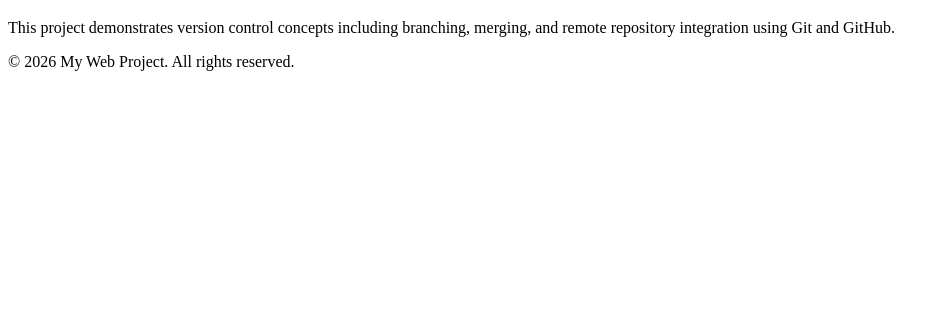
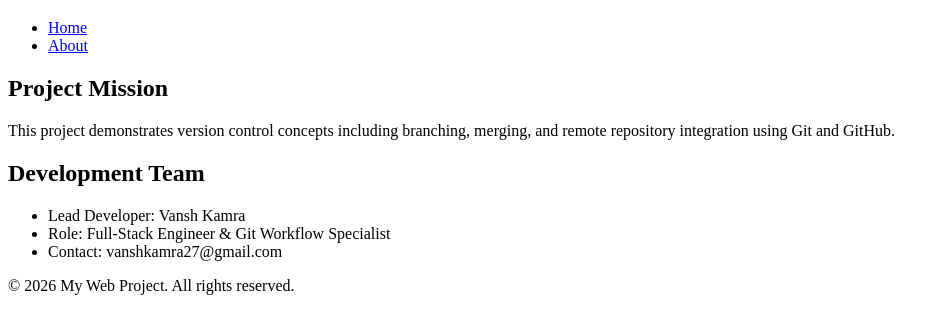
Before and after one commit to vanshkamra12/git-workflow-assignment, a plain HTML site: page about.html in a window 1280 px wide. Shown: the part 61-394 px from the top of the page, without its empty margins (0-949 px from the left). Drawn offline with Linux system fonts and the light colour scheme.

Commit message:
Feature: Add navigation and team details to about.html

```diff
--- a/about.html
+++ b/about.html
@@ -8,9 +8,26 @@
 <body>
     <header>
         <h1>About Us</h1>
+        <nav>
+            <ul>
+                <li><a href="index.html">Home</a></li>
+                <li><a href="about.html">About</a></li>
+            </ul>
+        </nav>
     </header>
     <main>
-        <p>This project demonstrates version control concepts including branching, merging, and remote repository integration using Git and GitHub.</p>
+        <section>
+            <h2>Project Mission</h2>
+            <p>This project demonstrates version control concepts including branching, merging, and remote repository integration using Git and GitHub.</p>
+        </section>
+        <section>
+            <h2>Development Team</h2>
+            <ul>
+                <li>Lead Developer: Vansh Kamra</li>
+                <li>Role: Full-Stack Engineer & Git Workflow Specialist</li>
+                <li>Contact: vanshkamra27@gmail.com</li>
+            </ul>
+        </section>
     </main>
     <footer>
         <p>&copy; 2026 My Web Project. All rights reserved.</p>
```
